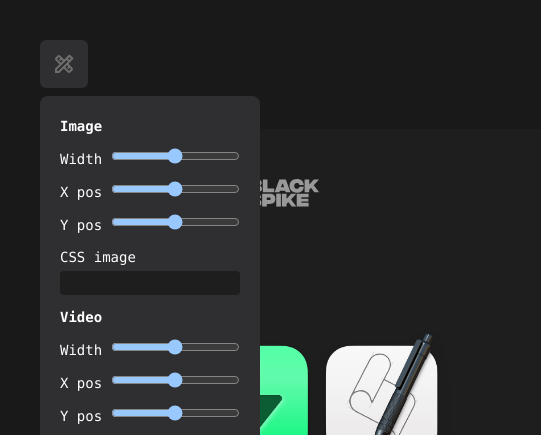
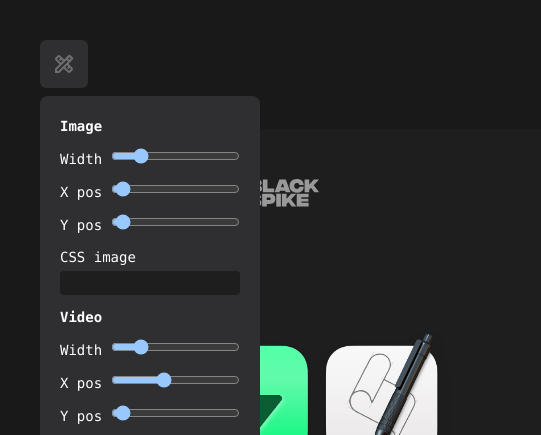
Before and after one commit to blackspike/blackspike-applescript-apps-slides, an Astro site: page / in a window 1280 px wide. Both pictures are taken after a click on the button "Open designer". Shown: the top 435 px of the page, 0-541 px from the left. Built offline with nearby package versions, Linux system fonts and the light colour scheme; Astro itself is replaced by a stand-in of ours.

Commit message:
default values

```diff
--- a/src/components/Designer.astro
+++ b/src/components/Designer.astro
@@ -24,17 +24,17 @@ import IconDesign from '../assets/images/icon-design.svg'
     <h2 class="font-bold">Image</h2>
     <div class="input-group select-none">
       <label for="w-image">Width </label>
-      <input id="w-image" class="js-image-w" type="range" min="0" max="1000">
+      <input id="w-image" class="js-image-w" value="200" type="range" min="0" max="1000">
     </div>
 
     <div class="input-group select-none">
       <label for="x-image">X pos </label>
-      <input id="x-image" class="js-image-x" type="range" min="0" max="1000">
+      <input id="x-image" class="js-image-x" value="40" type="range" min="0" max="1000">
     </div>
 
     <div class="input-group select-none">
       <label for="y-image">Y pos </label>
-      <input id="y-image" class="js-image-y" type="range" min="0" max="1000">
+      <input id="y-image" class="js-image-y" value="40" type="range" min="0" max="1000">
     </div>
 
     <div class="input-group flex flex-col">
@@ -48,17 +48,17 @@ import IconDesign from '../assets/images/icon-design.svg'
       <h2 class="font-bold">Video</h2>
       <div class="input-group select-none">
         <label for="w-video">Width </label>
-        <input id="w-video" class="js-video-w" type="range" min="0" max="1000">
+        <input id="w-video" class="js-video-w" value="200" type="range" min="0" max="1000">
       </div>
 
       <div class="input-group select-none">
         <label for="x-video">X pos </label>
-        <input id="x-video" class="js-video-x" type="range" min="0" max="1000">
+        <input id="x-video" class="js-video-x" value="400" type="range" min="0" max="1000">
       </div>
 
       <div class="input-group select-none">
         <label for="y-video">Y pos </label>
-        <input id="y-video" class="js-video-y" type="range" min="0" max="1000">
+        <input id="y-video" class="js-video-y" value="40" type="range" min="0" max="1000">
       </div>
 
       <div class="input-group flex flex-col">
```
